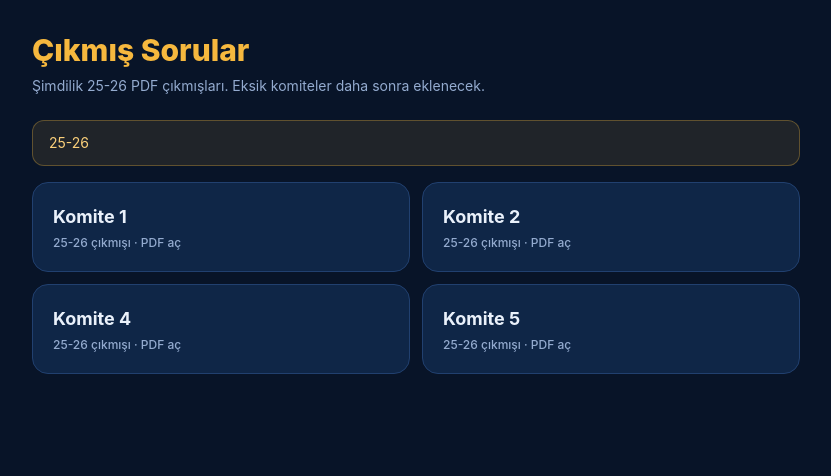
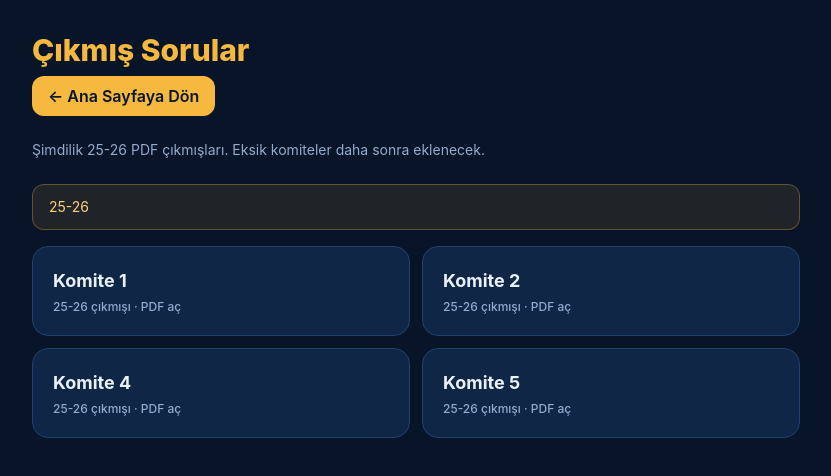
Before and after one commit to tetyag/kaclazimbetter, a React (Vite) app: page / in a window 1280 px wide. Both pictures are taken after a click on the button "Çıkmış Sorular". Shown: the top 476 px of the page, without its empty margins (224-1055 px from the left). Built offline with nearby package versions, Linux system fonts and the light colour scheme.

Commit message:
add home button

```diff
--- a/src/pages/QuestionsPage.jsx
+++ b/src/pages/QuestionsPage.jsx
@@ -31,6 +31,18 @@ export default function QuestionsPage() {
         <h1 className="mb-2 text-3xl font-extrabold" style={{ color: "#F6B83E" }}>
           Çıkmış Sorular
         </h1>
+        <button
+  onClick={() => window.location.href = "/"}
+  className="mb-6 rounded-xl px-4 py-2 font-semibold"
+  style={{
+    background: "#F6B83E",
+    color: "#081428",
+    border: "none",
+    cursor: "pointer"
+  }}
+>
+  ← Ana Sayfaya Dön
+</button>
 
         <p className="mb-6 text-sm" style={{ color: "#94ABCF" }}>
           Şimdilik 25-26 PDF çıkmışları. Eksik komiteler daha sonra eklenecek.
```
